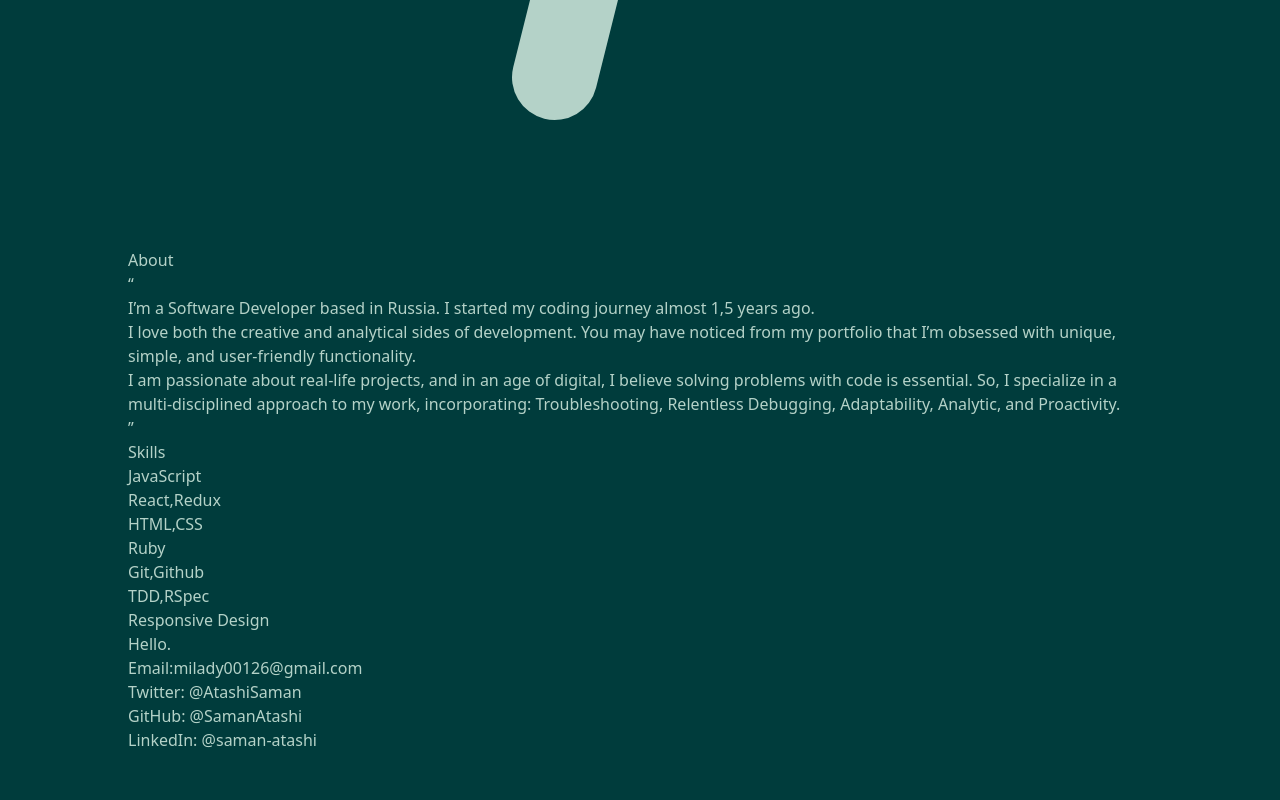
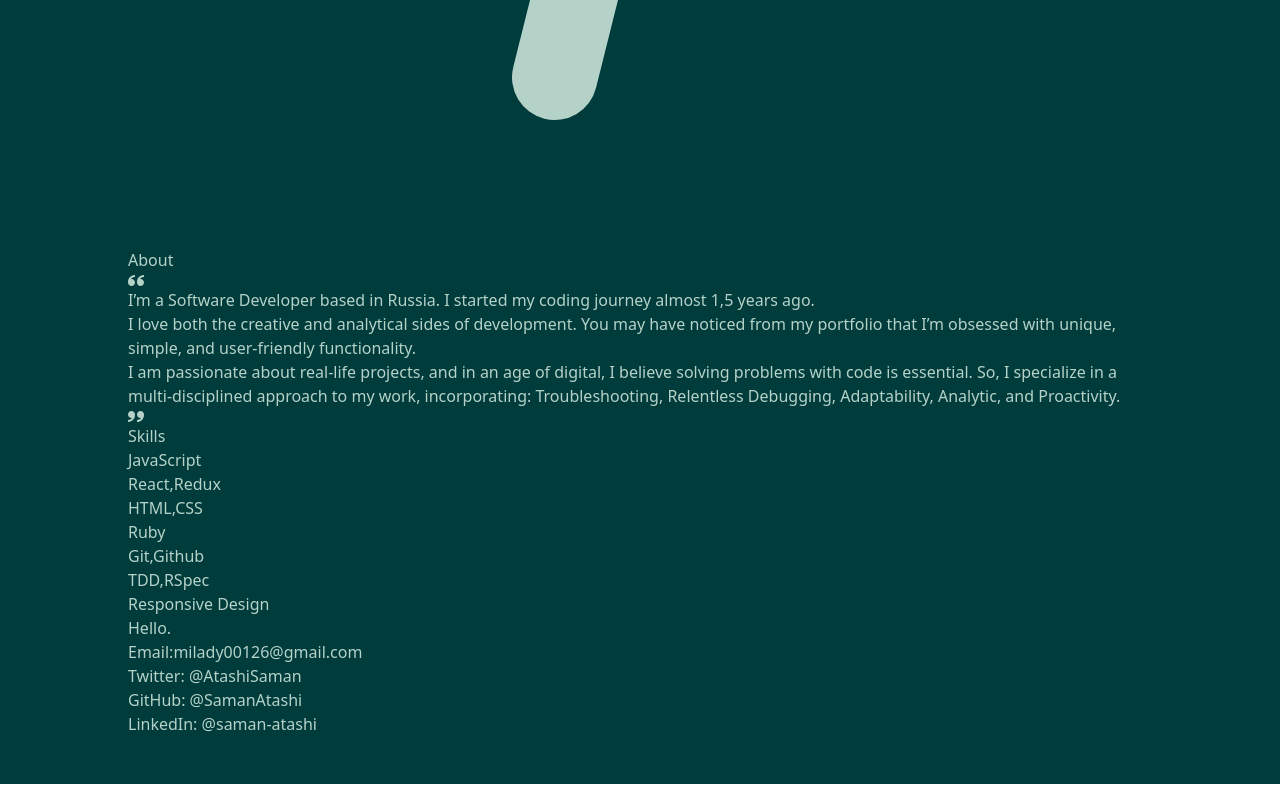
Before and after one commit to SamanAtashi/Portfolio-V.2, a Next.js app: page / in a window 1280 px wide. Shown: the part 8712-9512 px from the top of the page. Built offline with nearby package versions, Linux system fonts and the light colour scheme.

Commit message:
Add react icons

```diff
--- a/Components/About.jsx
+++ b/Components/About.jsx
@@ -1,4 +1,5 @@
 import color from '../Assets/color';
+import { ImQuotesLeft, ImQuotesRight } from 'react-icons/im/';
 
 const About = () => {
 	return (
@@ -7,30 +8,43 @@ const About = () => {
 				<span>About</span>
 			</header>
 			<article className="my-8 font-Montserratss">
-				<span className="text-Tertiary_Light font-Bodoni text-3xl">
-					“
-				</span>
 				<p>
+					<div className="inline-block">
+						<ImQuotesLeft className="text-Tertiary text-xl" />
+					</div>{' '}
 					I{color(2)}m a{' '}
 					<span className="font-bold text-Secondary_Light my_underline">
 						Software Developer
 					</span>{' '}
 					based in Russia
 					{color()} I started my coding journey almost{' '}
-					<span className="font-bold text-Secondary_Light my_underline">1{color(1)}5</span>{' '}
+					<span className="font-bold text-Secondary_Light my_underline">
+						1{color(1)}5
+					</span>{' '}
 					years ago{color()}
 				</p>
 				<p className="my-3.5">
 					I love both the{' '}
-					<span className="font-bold text-Secondary_Light my_underline">creative</span> and{' '}
-					<span className="font-bold text-Secondary_Light my_underline">analytical</span>{' '}
+					<span className="font-bold text-Secondary_Light my_underline">
+						creative
+					</span>{' '}
+					and{' '}
+					<span className="font-bold text-Secondary_Light my_underline">
+						analytical
+					</span>{' '}
 					sides of development{color()} You may have noticed
 					from my portfolio that I{color(2)}m obsessed with{' '}
-					<span className="font-bold text-Secondary_Light my_underline">unique</span>
+					<span className="font-bold text-Secondary_Light my_underline">
+						unique
+					</span>
 					{color(1)}{' '}
-					<span className="font-bold text-Secondary_Light my_underline">simple</span>
+					<span className="font-bold text-Secondary_Light my_underline">
+						simple
+					</span>
 					{color(1)} and{' '}
-					<span className="font-bold text-Secondary_Light my_underline">user-friendly</span>{' '}
+					<span className="font-bold text-Secondary_Light my_underline">
+						user-friendly
+					</span>{' '}
 					functionality{color()}
 				</p>
 				<p>
@@ -41,22 +55,30 @@ const About = () => {
 					{color(1)} I specialize in a multi-disciplined
 					approach to my work{color(1)} incorporating
 					{color(7)}{' '}
-					<span className="font-bold text-Secondary_Light my_underline">Troubleshooting</span>
+					<span className="font-bold text-Secondary_Light my_underline">
+						Troubleshooting
+					</span>
 					{color(1)}{' '}
 					<span className="font-bold text-Secondary_Light my_underline">
 						Relentless Debugging
 					</span>
 					{color(1)}{' '}
-					<span className="font-bold text-Secondary_Light my_underline">Adaptability</span>
+					<span className="font-bold text-Secondary_Light my_underline">
+						Adaptability
+					</span>
 					{color(1)}{' '}
-					<span className="font-bold text-Secondary_Light my_underline">Analytic</span>
+					<span className="font-bold text-Secondary_Light my_underline">
+						Analytic
+					</span>
 					{color(1)} and{' '}
-					<span className="font-bold text-Secondary_Light my_underline">Proactivity</span>
-					{color()}
+					<span className="font-bold text-Secondary_Light my_underline">
+						Proactivity
+					</span>
+					{color()}{' '}
+					<div className="inline-block">
+						<ImQuotesRight className="text-Tertiary text-xl" />
+					</div>
 				</p>
-				<span className="text-Tertiary_Light font-Bodoni text-3xl ">
-					”
-				</span>
 			</article>
 			<div className="sm:flex sm:justify-between">
 				<article className="my-4 ">
--- a/package.json
+++ b/package.json
@@ -9,7 +9,8 @@
     "@heroicons/react": "^1.0.5",
     "next": "latest",
     "react": "^17.0.2",
-    "react-dom": "^17.0.2"
+    "react-dom": "^17.0.2",
+    "react-icons": "^4.3.1"
   },
   "devDependencies": {
     "autoprefixer": "^10.2.6",
```
Also changed, not shown: 1 other file (tests, documents, lock files or other folders).
